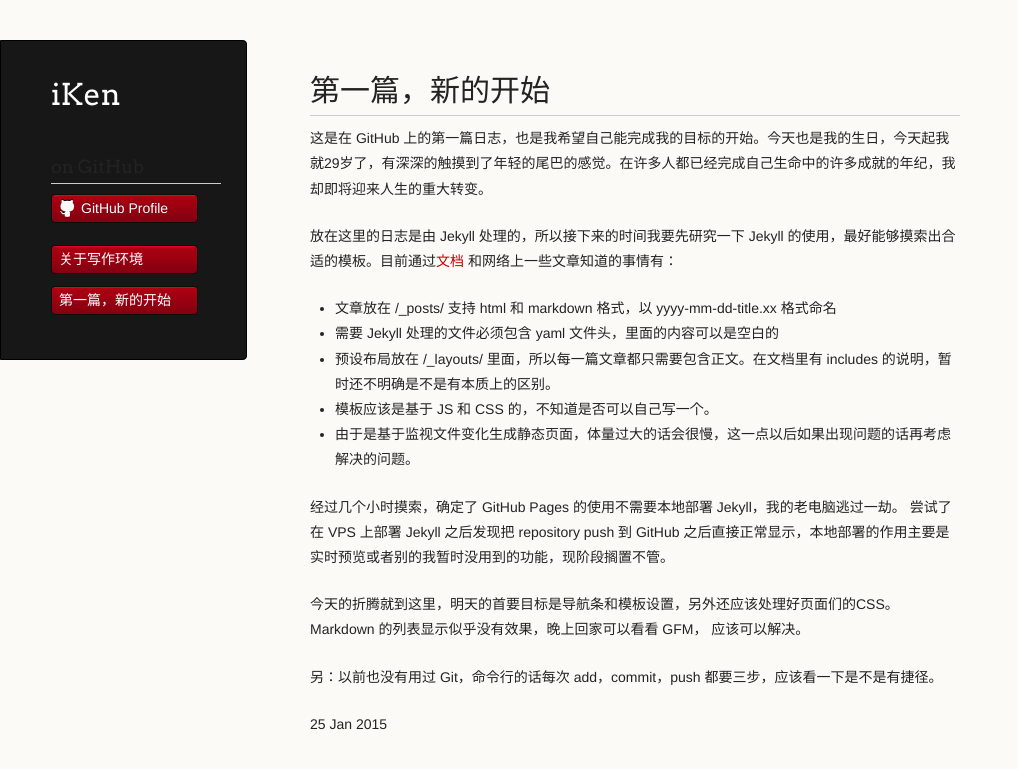
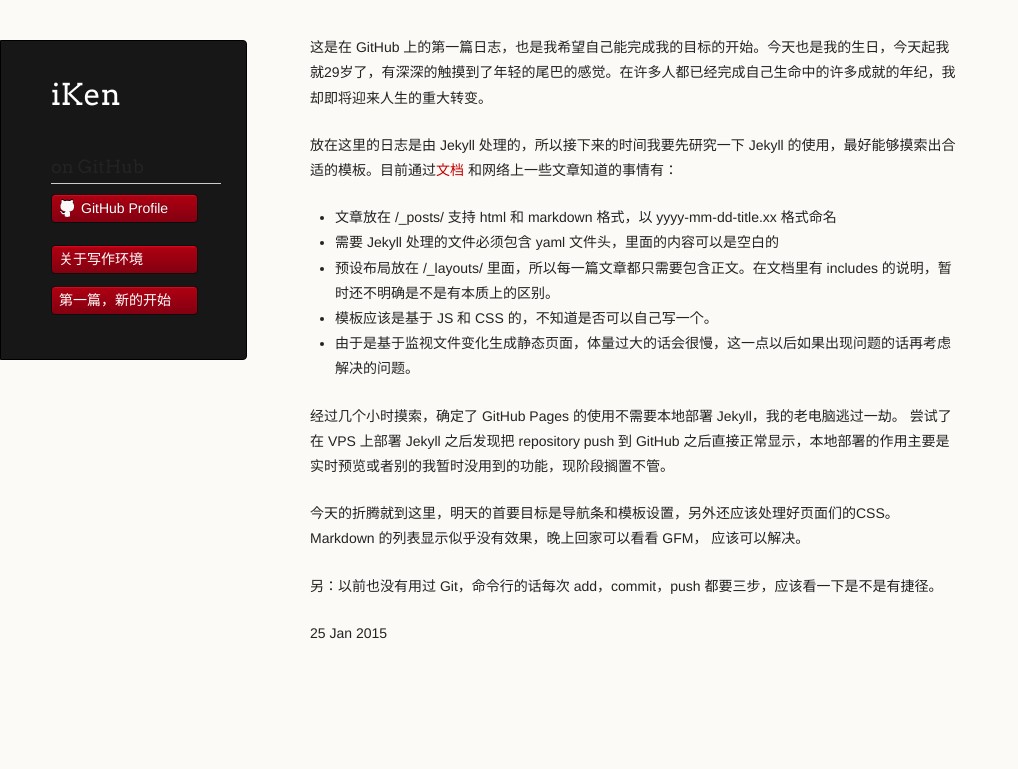
Before and after one commit to ikenbe/ikenbe.github.io, a Jekyll site: the page built from _posts/2015-01-25-First-Post.md, in a window 1280 px wide. Shown: the top 769 px of the page, without its empty margins (0-1018 px from the left). Built offline with Jekyll 4.4.1, drawn with Linux system fonts in a browser that asks for light colours; Markdown is read by kramdown in place of the engine named in the settings.

Commit message:
post date mod

```diff
--- a/_posts/2015-01-25-First-Post.md
+++ b/_posts/2015-01-25-First-Post.md
@@ -2,7 +2,6 @@
 layout: default
 title: 第一篇，新的开始
 ---
-# {{page.title}}
 这是在 GitHub 上的第一篇日志，也是我希望自己能完成我的目标的开始。今天也是我的生日，今天起我就29岁了，有深深的触摸到了年轻的尾巴的感觉。在许多人都已经完成自己生命中的许多成就的年纪，我却即将迎来人生的重大转变。
 
 放在这里的日志是由 Jekyll 处理的，所以接下来的时间我要先研究一下 Jekyll 的使用，最好能够摸索出合适的模板。目前通过[文档](http://jekyllrb.com/docs/) 和网络上一些文章知道的事情有：
--- a/index.html
+++ b/index.html
@@ -7,7 +7,7 @@
 {% for post in paginator.posts %}
   <h1><a href="{{ post.url }}">{{ post.title }}</a></h1>
   <p class="author">
-    <span class="date">{{ post.date }}</span>
+    <span class="date">{{ post.date | date_to_string }}</span>
   </p>
   <div class="content">
     {{ post.content }}
```
